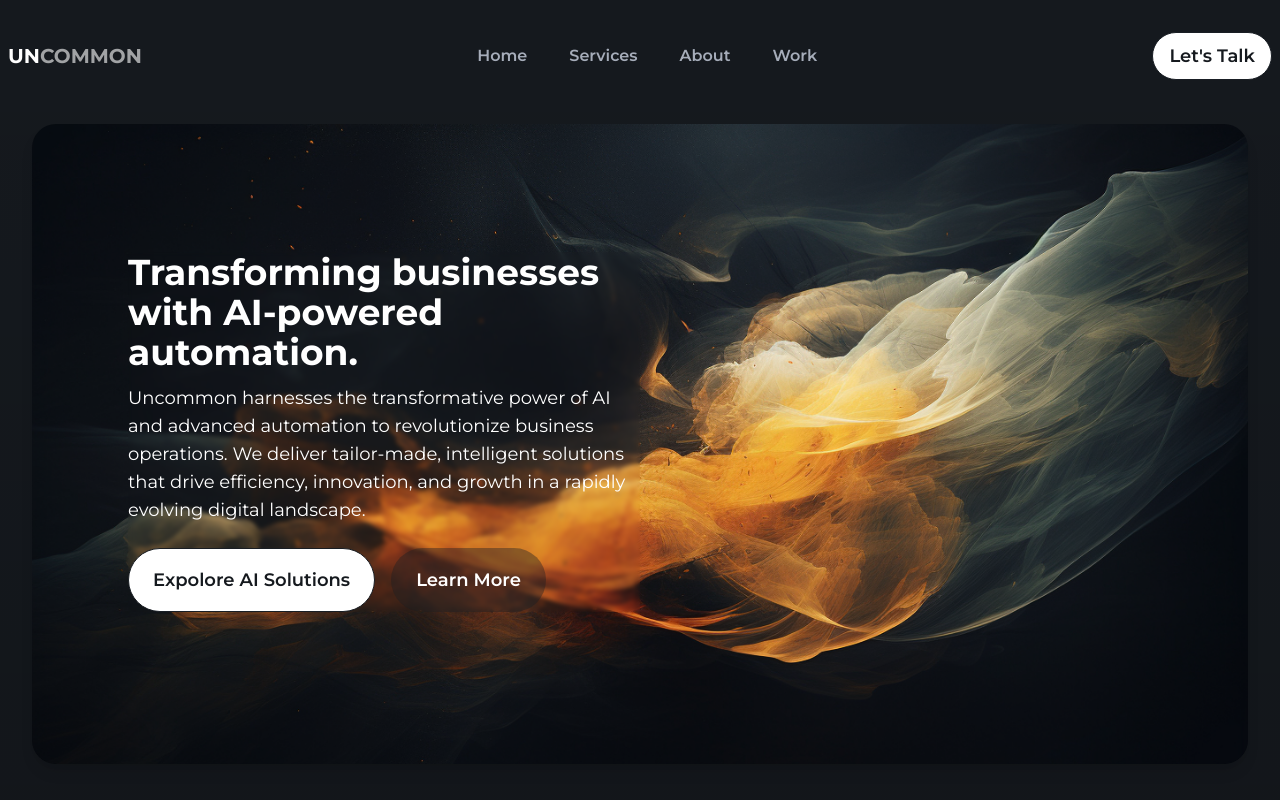
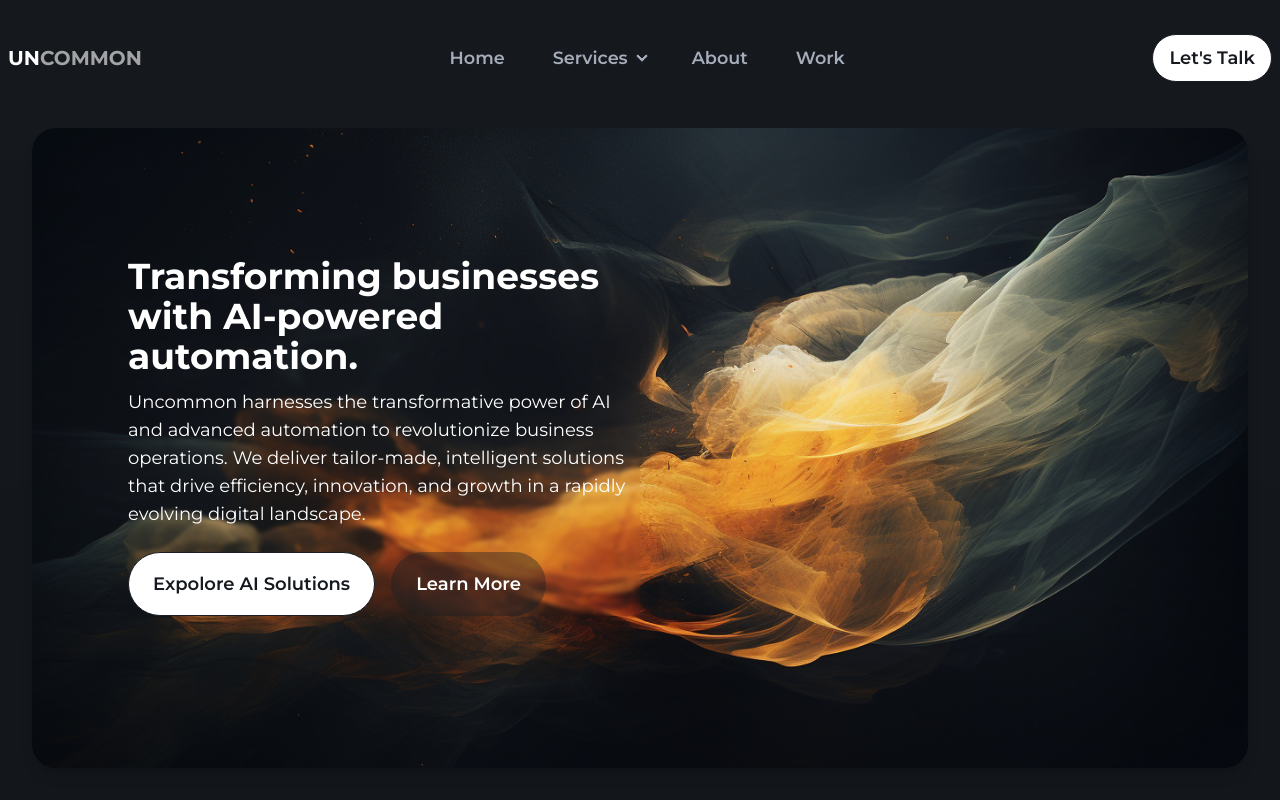
Before and after one commit to kreas/uncommon, an Astro site: page / in a window 1280 px wide. Shown: the top 800 px of the page. Built offline with nearby package versions, Linux system fonts and the light colour scheme; Astro itself is replaced by a stand-in of ours.

Commit message:
Updates menu

```diff
--- a/src/components/Nav.astro
+++ b/src/components/Nav.astro
@@ -4,18 +4,26 @@ import LinkButton from './forms/LinkButton.astro'
 
 <nav class="flex px-2 py-8 max-w-[1400px] justify-between mx-auto text-xl items-center">
   <a href="/" class="text-xl font-bold text-white">UN<span class="opacity-60">COMMON</span></a>
-  <ul class="flex gap-4">
+  <ul class="menu menu-horizontal flex gap-4 font-semibold text-[1.1rem]">
     <li>
-      <a href="/" class="btn btn-sm btn-ghost rounded-btn capitalize text-base rounded rounded-full">Home</a>
+      <a href="/">Home</a>
+    </li>
+    <li class="text-[1.1rem]">
+      <details style="z-index: 1000;">
+        <summary class=""> Services</summary>
+        <ul class="p-2 bg-base-100 w-[420px] shadow-xl">
+          <li><a href="/">Workflow Automation</a></li>
+          <li><a href="/about/data-analytics-and-machine-learning">Data Analytics/Machine Learning</a></li>
+          <li><a href="/about/nlp">Natural Language Processing</a></li>
+          <li><a href="/about/generative-ai">Generative AI</a></li>
+        </ul>
+      </details>
     </li>
     <li>
-      <a href="/" class="btn btn-sm btn-ghost rounded-btn capitalize text-base rounded rounded-full">Services</a>
+      <a href="/">About</a>
     </li>
     <li>
-      <a href="/" class="btn btn-sm btn-ghost rounded-btn capitalize text-base rounded rounded-full">About</a>
-    </li>
-    <li>
-      <a href="/" class="btn btn-sm btn-ghost rounded-btn capitalize text-base rounded rounded-full">Work</a>
+      <a href="/">Work</a>
     </li>
   </ul>
   <LinkButton>Let's Talk</LinkButton>
```
